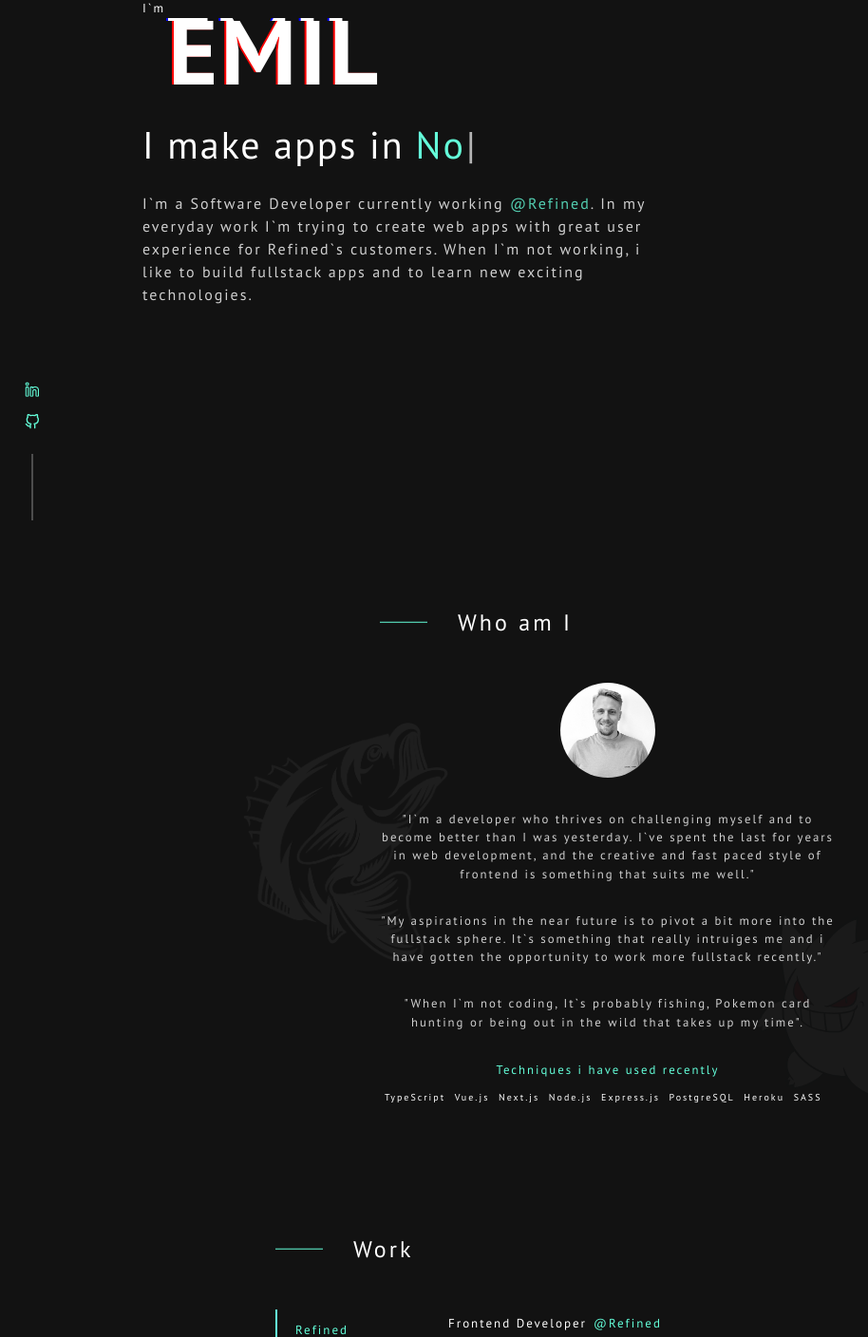
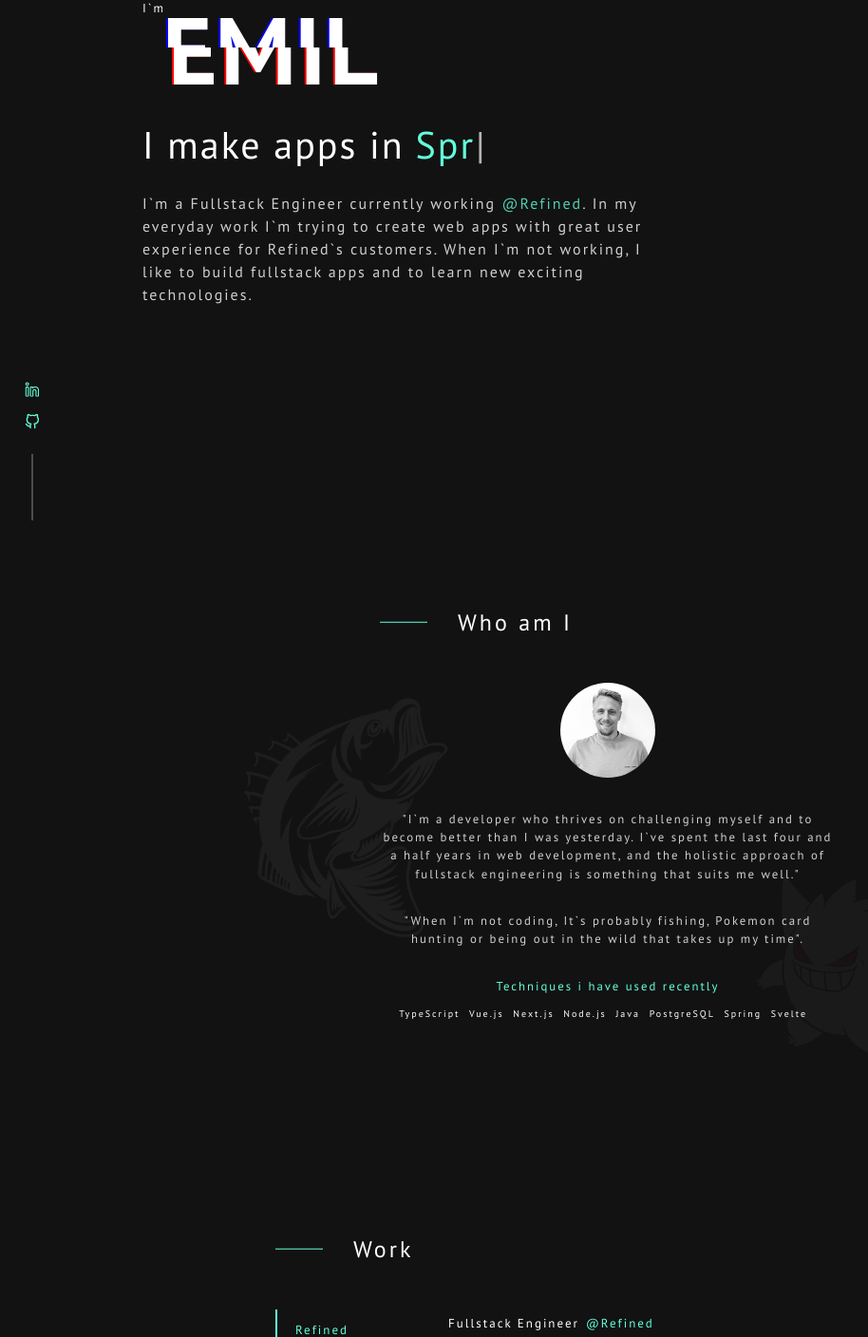
Before and after one commit to EmilPedersenDev/personal-portfolio-next, a Next.js app: page / in a window 1280 px wide. Shown: the part 260-1668 px from the top of the page at 95% size, without its empty margins (0-914 px from the left). Built offline with nearby package versions, Linux system fonts and the light colour scheme.

Commit message:
adding tooltip and new text

```diff
--- /dev/null
+++ b/components/tooltip.tsx
@@ -0,0 +1,14 @@
+import style from "../styles/__tooltip.module.scss";
+const Tooltip = ({ text = "Tooltip", visibleClass = "" }: { text: string, visibleClass: string }) => {
+    return (
+        <div className={`${style["tooltip"]} ${style[visibleClass]} `}>
+            <div className={style["tooltip__wrapper"]}>
+                <span className={style["tooltip__arrow"]}></span>
+                <span className={style["tooltip__text"]}>{text}</span>
+            </div>
+        </div>
+    )
+}
+
+
+export default Tooltip;
--- a/layout/about.tsx
+++ b/layout/about.tsx
@@ -23,12 +23,8 @@ const About = () => {
           <div className={style["about__text"]}>
             <p>
               &quot;I`m a developer who thrives on challenging myself and to become better than I was yesterday. I`ve
-              spent the last for years in web development, and the creative and fast paced style of frontend is
+              spent the last four and a half years in web development, and the holistic approach of fullstack engineering is
               something that suits me well.&quot;
-            </p>
-            <p>
-              &quot;My aspirations in the near future is to pivot a bit more into the fullstack sphere. It`s something
-              that really intruiges me and i have gotten the opportunity to work more fullstack recently.&quot;
             </p>
             <p>
               &quot;When I`m not coding, It`s probably fishing, Pokemon card hunting or being out in the wild that takes
--- a/layout/landing.tsx
+++ b/layout/landing.tsx
@@ -16,7 +16,7 @@ const Landing = () => {
             I make apps in
             <Typewriter
               options={{
-                strings: ["Vue", "React", "Node", "Nuxt", "Next"],
+                strings: ["Vue", "Java", "Spring", "React", "Node", "Svelte", "Next"],
                 autoStart: true,
                 loop: true,
               }}
@@ -24,8 +24,8 @@ const Landing = () => {
           </h3>
         </div>
         <p>
-          I`m a Software Developer currently working <span className="company">@Refined</span>. In my everyday work I`m
-          trying to create web apps with great user experience for Refined`s customers. When I`m not working, i like to
+          I`m a Fullstack Engineer currently working <a className="company" href="https://www.refined.com/" target="_blank" rel="noreferrer">@Refined</a>. In my everyday work I`m
+          trying to create web apps with great user experience for Refined`s customers. When I`m not working, I like to
           build fullstack apps and to learn new exciting technologies.
         </p>
       </div>
--- a/layout/project.tsx
+++ b/layout/project.tsx
@@ -1,17 +1,38 @@
 import Image from "next/image";
 import { ProjectProps } from "../utils/interfaces";
 import style from "../styles/__project.module.scss";
-import { MouseEvent } from "react";
+import {MouseEvent, useState} from "react";
+import Tooltip from "../components/tooltip";
+
 
 const Project = ({ goToWebsite, visibleProject }: ProjectProps) => {
+
+    const [showTooltip, setShowTooltip] = useState(false);
+
   const onAnchorClick = (e: MouseEvent<HTMLAnchorElement>): void => {
     e.stopPropagation();
   };
 
+  const onHoverProjectItem = (isHovering: boolean): void => {
+      if(!visibleProject.links.website && !visibleProject.links.github) {
+          setShowTooltip(isHovering);
+      }
+  }
+
   return (
-    <li className={style["projects-item"]} onClick={() => goToWebsite(visibleProject)}>
+    <li className={`${style["projects-item"]} ${visibleProject.links.website || visibleProject.links.github ? style["projects-item--clickable"] : ''}`}
+        onClick={() => goToWebsite(visibleProject)}
+        onMouseEnter={() => onHoverProjectItem(true)}
+        onMouseLeave={() => onHoverProjectItem(false)}
+    >
       <div className={style["projects-item__header"]}>
-        <h3>{visibleProject.title}</h3>
+          <div className={style["projects-item__title"]}>
+              <h3>{visibleProject.title}</h3>
+                  <Tooltip
+                      visibleClass={`${showTooltip ? "tooltip--visible" : ''}`}
+                      text="There is unfortunately no link to the resource at this moment"
+                  />
+          </div>
         <Image src="/icons/code.svg" height={16} width={16} quality={100} alt="code icon" />
       </div>
       <div className={style["projects-item__body"]}>
--- a/styles/__base.scss
+++ b/styles/__base.scss
@@ -110,11 +110,12 @@ p {
   opacity: 0.8;
 }
 
-span {
+span, a {
   &.company {
     color: var(--secondary);
     line-height: 1.5;
     font-size: 1rem;
+    display: inline;
   }
 }
 
--- a/styles/__project.module.scss
+++ b/styles/__project.module.scss
@@ -7,18 +7,29 @@
   min-height: remCalc(250px);
   border-radius: remCalc(4px);
   gap: remCalc(20px);
-  @include simpleTransition;
   padding: 2rem 1.5rem;
 
   &:hover {
-    transform: translateY(remCalc(-4px));
-    cursor: pointer;
+    cursor: not-allowed;
+  }
+
+  &--clickable {
+    @include simpleTransition;
+
+    &:hover {
+      transform: translateY(remCalc(-4px));
+      cursor: pointer;
+    }
   }
 
   .projects-item__header {
     display: flex;
     justify-content: space-between;
     align-items: center;
+
+    .projects-item__title {
+      position: relative;
+    }
 
     h3 {
       font-size: 1.5rem;
--- /dev/null
+++ b/styles/__tooltip.module.scss
@@ -0,0 +1,42 @@
+.tooltip {
+  position: absolute;
+  top: 2.2rem;
+  left: 50%;
+  transform: translateX(-50%);
+  background-color: var(--white);
+  border-radius: 0.125rem;
+  z-index: 1;
+  width: 100vw;
+  max-width: 13.125rem;
+  opacity: 0;
+  visibility: hidden;
+  transition: all 0.3s ease;
+
+  &--visible {
+    opacity: 1;
+    visibility: visible;
+  }
+
+  .tooltip__wrapper {
+    position: relative;
+    padding: 0.3rem;
+    text-align: center;
+
+    .tooltip__arrow {
+      position: absolute;
+      top: -0.125rem;
+      left: 50%;
+      transform: translateX(-50%) rotate(135deg);
+      background-color: var(--white);
+      width: 0.3125rem;
+      height: 0.3125rem;
+    }
+
+    .tooltip__text {
+      color: #000;
+      font-size: 0.75rem;
+      letter-spacing: 1.2px;
+      line-height: normal;
+    }
+  }
+}
--- a/utils/data/index.ts
+++ b/utils/data/index.ts
@@ -3,9 +3,24 @@ import { Employment, MenuIndicator, MenuIndicatorStyle } from "../interfaces";
 export const work: Array<Employment> = [
   {
     id: 1,
+    title: "Fullstack Engineer",
+    company: "Refined",
+    duration: "apr. 2023–now",
+    summary: `Refined turns Confluence, Jira and
+          Jira Service Management into themed,
+          easy-to-use intranets, service desks,
+          issue trackers, knowledge bases and more.
+          Our 4,000+ customers are leading companies
+          like Apple, Spotify, Facebook, Oxfam,
+          Sony—plus thousands of small- and medium-size
+          businesses from more than 100 countries around the world.`,
+    techniques: ["Java", "Spring", "Vue", "Cypress", "PostgreSQL"],
+  },
+  {
+    id: 2,
     title: "Frontend Developer",
     company: "Refined",
-    duration: "sep. 2021–now",
+    duration: "sep. 2021–apr. 2023",
     summary: `Refined turns Confluence, Jira and
           Jira Service Management into themed,
           easy-to-use intranets, service desks,
@@ -17,7 +32,7 @@ export const work: Array<Employment> = [
     techniques: ["Atlassian", "JavaScript", "Vue", "Node", "Jest", "PostgreSQL"],
   },
   {
-    id: 2,
+    id: 3,
     title: "Software Developer",
     company: "Stretch",
     duration: "apr. 2019–sep. 2021",
@@ -29,10 +44,10 @@ export const work: Array<Employment> = [
     techniques: ["Azure", "JavaScript", "Vue", "React", "Node", "MongoDB"],
   },
   {
-    id: 3,
+    id: 4,
     title: "Software Developer",
     company: "Oatly",
-    duration: "apr. 2021–maj 2021",
+    duration: "apr. 2021–maj. 2021",
     summary: `In this role i had two main focus areas. The
         first focus area was to create a url shortener application
         and a redirect service which facilitated the internal links.
@@ -42,10 +57,10 @@ export const work: Array<Employment> = [
     techniques: ["Azure", "Express", "JavaScript", "React", "Node", "Next", "MongoDB"],
   },
   {
-    id: 4,
+    id: 5,
     title: "Frontend Developer",
     company: "Skanetrafiken",
-    duration: "apr. 2019–mars 2021",
+    duration: "apr. 2019–mar. 2021",
     summary: `I worked within the development team that managed
         the company portal site, the school portal site, vouchers,
         the "Buy Tickets" section on skanetrafiken.se and the
@@ -53,10 +68,10 @@ export const work: Array<Employment> = [
     techniques: ["Azure", "JavaScript", "Vue", ".Net", "SQL"],
   },
   {
-    id: 5,
+    id: 6,
     title: "IT Consultant",
     company: "Academic Work",
-    duration: "jan. 2019–juni 2020",
+    duration: "jan. 2019–jun. 2020",
     summary: `This role started with a 3 month bootcamp where
         we learned the foundation of web development with focus
         on JavaScript. This introduction gave us the ability to
@@ -80,10 +95,10 @@ export const techniques: Array<string> = [
   "Vue.js",
   "Next.js",
   "Node.js",
-  "Express.js",
+  "Java",
   "PostgreSQL",
-  "Heroku",
-  "SASS",
+  "Spring",
+  "Svelte",
 ];
 
 export const menuIndicatorStyle: MenuIndicatorStyle = {
```
